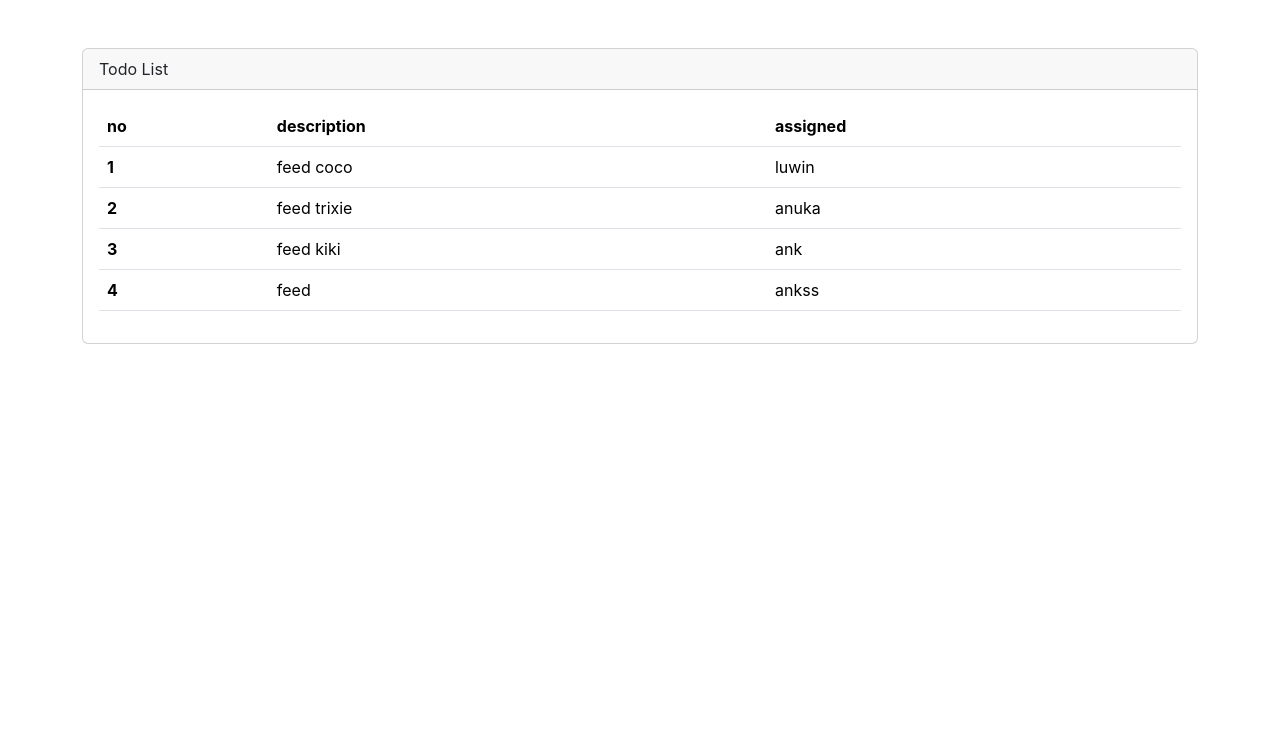
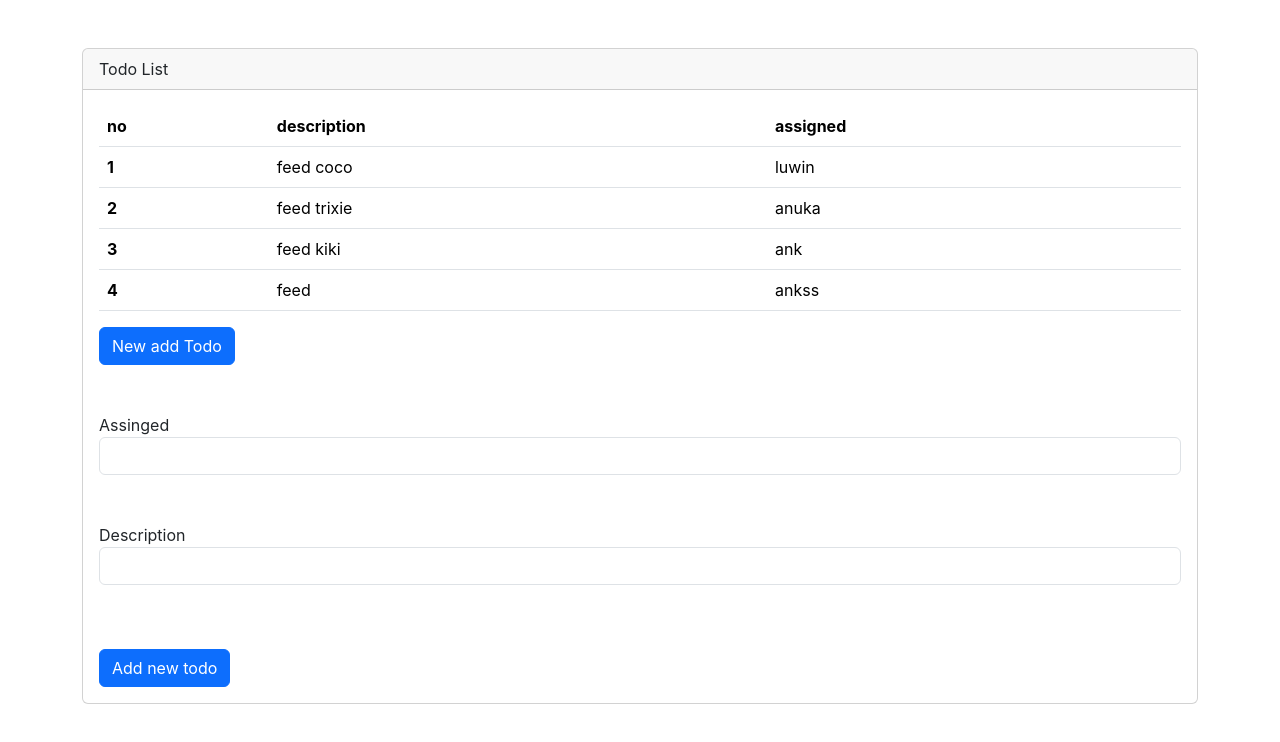
Before and after one commit to LuwinWickramasinghe/Todo-list-reactApp, a React (Create React App) app in the folder myapp/: page / in a window 1280 px wide. Shown: the top 742 px of the page. Built offline with nearby package versions, Linux system fonts and the light colour scheme.

Commit message:
adding items and by form

```diff
--- a/myapp/src/App.js
+++ b/myapp/src/App.js
@@ -1,15 +1,36 @@
+import React, {useState} from 'react';
 import './App.css';
 import TodoTable from './components/TodoTable';
+import NewTodoForm from './components/NewTodoForm';
 
 
 function App() {
 
-  const todos = [
+  const [todos ,setTodos] = useState([
     {rowNumber: 1, rowDescription: 'feed coco', rowAssigned: 'luwin'},
     {rowNumber: 2, rowDescription: 'feed trixie', rowAssigned: 'anuka'},
     {rowNumber: 3, rowDescription: 'feed kiki', rowAssigned: 'ank'},
     {rowNumber: 4, rowDescription: 'feed', rowAssigned: 'ankss'},
   ]
+)
+
+
+  const addTodo = (description, assigned) => {
+    let rowNumber = 0;
+    if (todos.length > 0){
+      rowNumber = todos[todos.length - 1].rowNumber +1;
+    } else {
+      rowNumber = 1 ;
+    }
+      const newTodo = {
+        rowNumber : rowNumber,
+        rowDescription : description,
+        rowAssigned : assigned
+      };
+
+      setTodos(todos => [...todos , newTodo])
+    }
+
 
   return (
     <div className="mt-5 container">
@@ -19,6 +40,10 @@ function App() {
         </div>
         <div className="card-body">
             <TodoTable todos={todos}/>
+            <button className="btn btn-primary" onClick={addTodo}>
+              New add Todo
+            </button>
+            <NewTodoForm addTodo={addTodo} />
         </div>
       </div>
     </div>
--- /dev/null
+++ b/myapp/src/components/NewTodoForm.js
@@ -0,0 +1,37 @@
+import React, {useState} from 'react';
+
+function NewTodoForm(props) {
+    const [assingned, setAssinged] = useState("");
+
+
+    const [description, setDescription] = useState("");
+
+    const submitTodo = () => {
+        if (description !== "" && assingned !== ""){
+            props.addTodo(description,assingned);
+            setAssinged('');
+            setDescription('');
+        }
+
+    }
+
+
+    return(
+        <div className='mt-5'>
+            <form>
+                <div className='mb-5'>
+                    <label className='form-lable'>Assinged</label>
+                    <input type='text' className='form-control' onChange={e => setAssinged(e.target.value)} value={assingned} required></input>
+                </div>
+                <div className='mb-5'>
+                    <label className='form-lable'>Description</label>
+                    <input type='text' className='form-control' rows={3} onChange={e => setDescription(e.target.value)} value={description} required></input>
+                </div>
+                <button type='button' className='btn btn-primary mt-3' onClick={submitTodo}>Add new todo</button>
+
+            </form>
+        </div>
+    )
+}
+
+export default NewTodoForm
--- a/myapp/src/components/TodoTable.js
+++ b/myapp/src/components/TodoTable.js
@@ -13,6 +13,7 @@ function TodoTable(props){
             <tbody>
                 {props.todos.map(todo =>(
                     <TodoRowItem
+                        key = {todo.rowNumber}
                         rowNumber= {todo.rowNumber}
                         rowDescription ={todo.rowDescription}
                         rowAssigned ={todo.rowAssigned}
```
